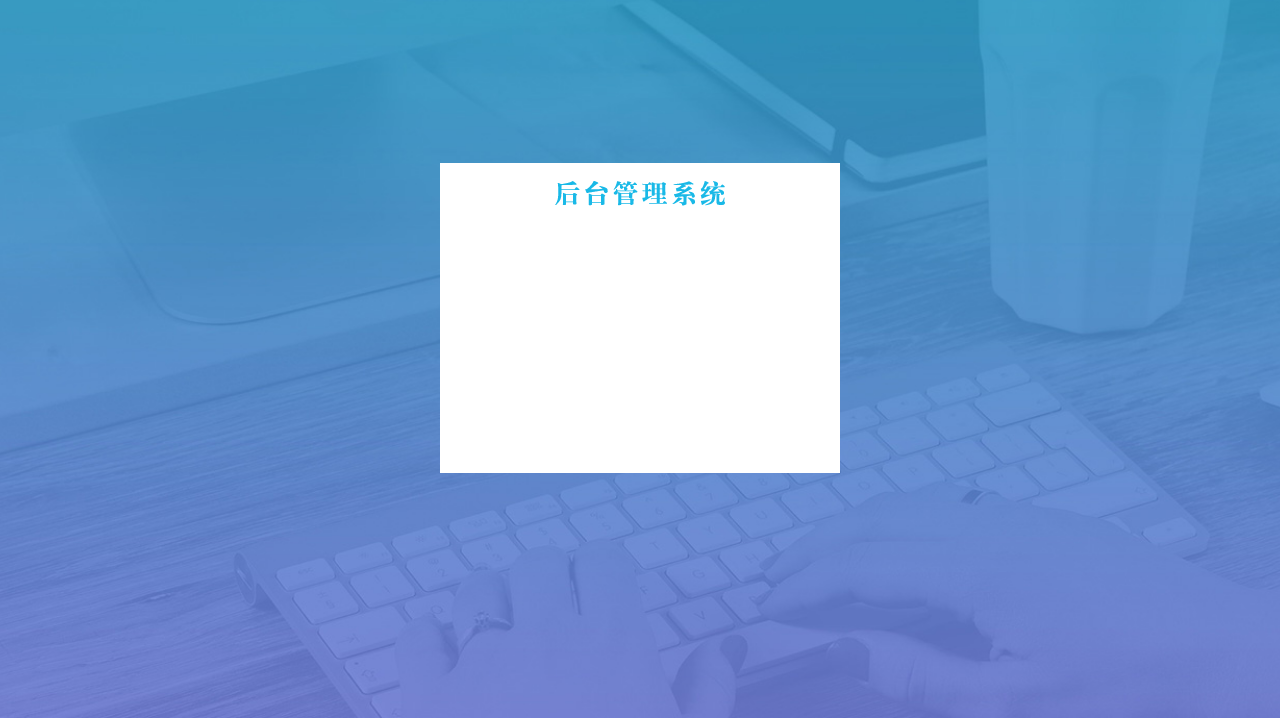
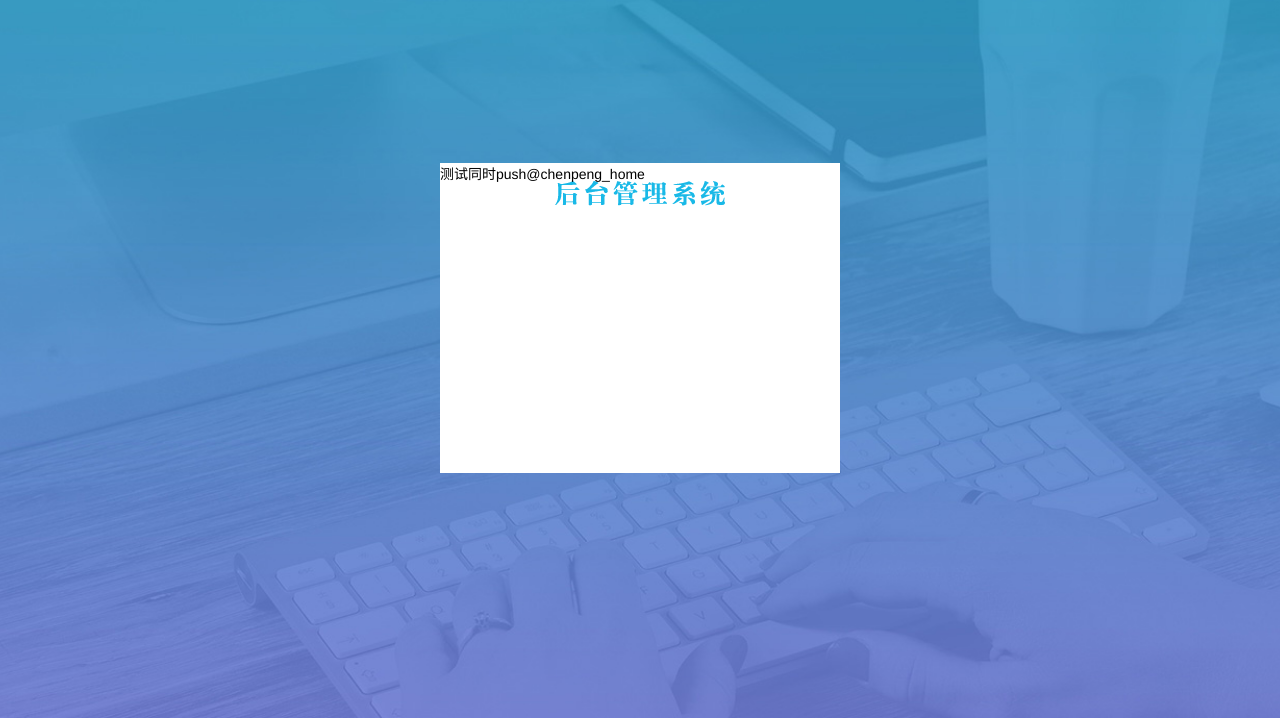
Before and after one commit to chenpeng9201/web_bigevent, a plain HTML site: page login.html in a window 1280 px wide. Shown: the part 82-800 px from the top of the page. Drawn offline with Linux system fonts and the light colour scheme.

Commit message:
测试同时push

```diff
--- a/login.html
+++ b/login.html
@@ -18,7 +18,9 @@
 
     <!-- 登陆注册区域 -->
     <div class="loginAndRegBox">
-        <div class="title-box"></div>
+        <div class="title-box">
+            测试同时push@chenpeng_home
+        </div>
     </div>
 
 </body>
```
